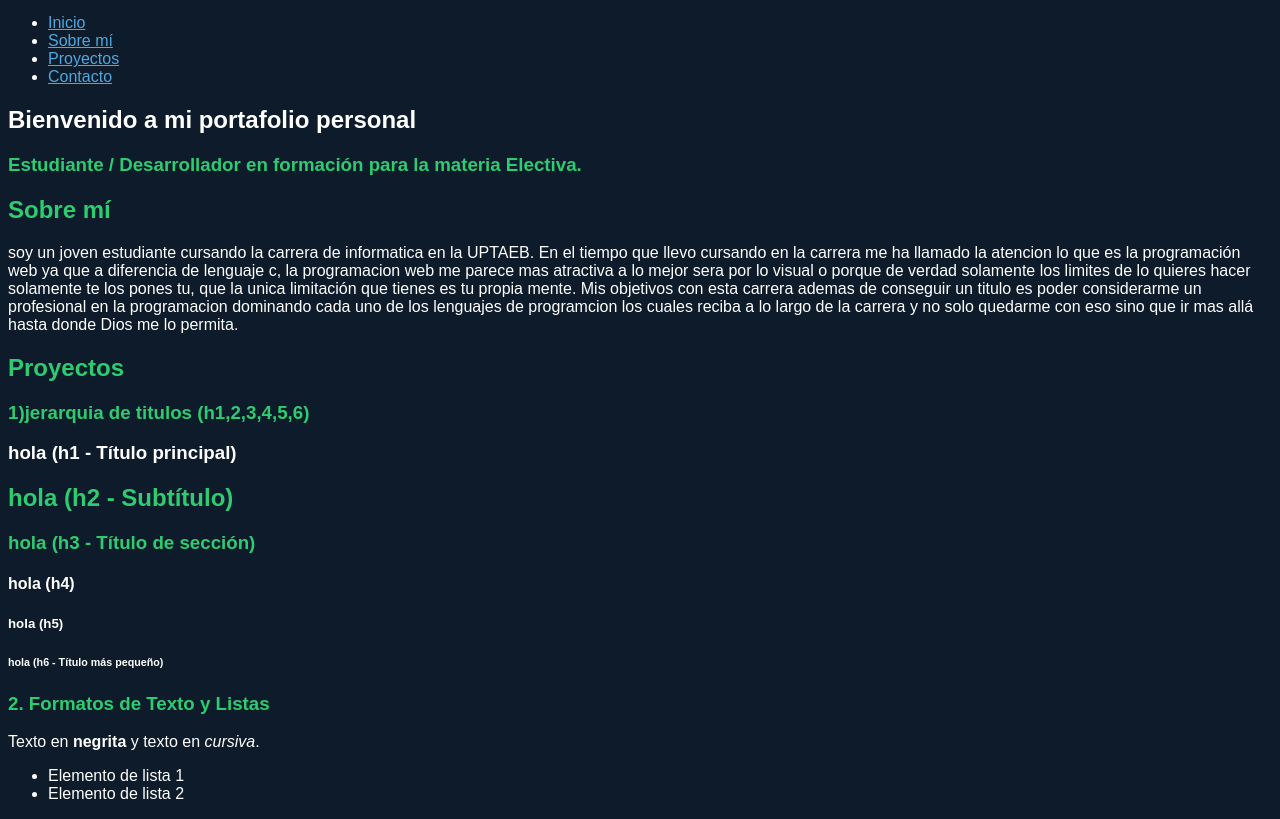
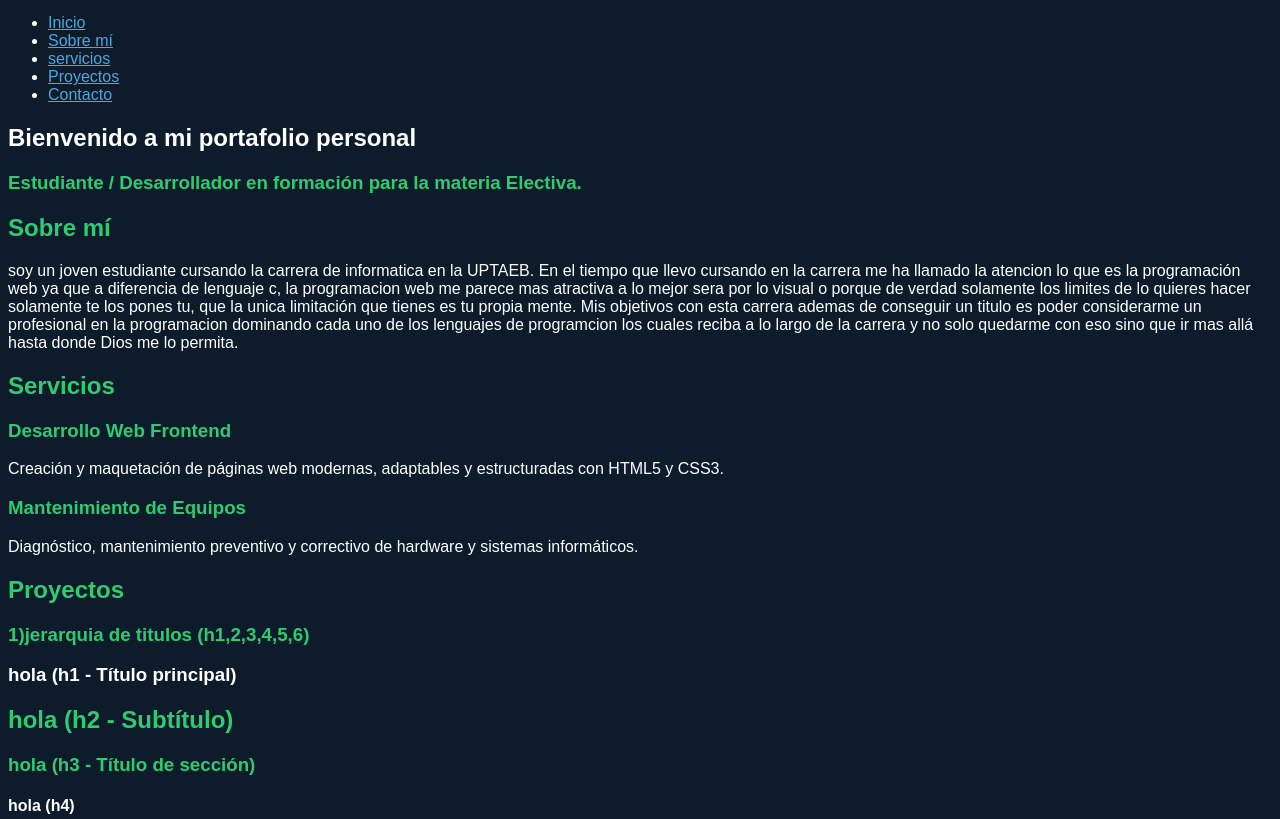
Before and after one commit to sebasarroyo2025-sys/Mi-portafolio-, a plain HTML site: page index.html in a window 1280 px wide. Shown: the part 265-1084 px from the top of the page. Drawn offline with Linux system fonts and the light colour scheme.

Commit message:
Actualizar index.html

```diff
--- a/index.html
+++ b/index.html
@@ -20,6 +20,7 @@
             <ul>
                 <li><a href="#inicio">Inicio</a></li>
                 <li><a href="#sobre-mi">Sobre mí</a></li>
+                <li><a href="#servicios">servicios</a></li>
                 <li><a href="#proyectos">Proyectos</a></li>
                 <li><a href="#contacto">Contacto</a></li>
             </ul>
@@ -45,6 +46,19 @@
                 dominando cada uno de los lenguajes de programcion los cuales reciba
                 a lo largo de la carrera y no solo quedarme con eso sino que ir mas allá
                 hasta donde Dios me lo permita.</p>
+        </section>
+        <section id="servicios">
+            <h2>Servicios</h2>
+
+            <article>
+                <h3>Desarrollo Web Frontend</h3>
+                <p>Creación y maquetación de páginas web modernas, adaptables y estructuradas con HTML5 y CSS3.</p>
+            </article>
+
+            <article>
+                <h3>Mantenimiento de Equipos</h3>
+                <p>Diagnóstico, mantenimiento preventivo y correctivo de hardware y sistemas informáticos.</p>
+            </article>
         </section>
         <section id="proyectos">
             <h2>Proyectos</h2>
```
